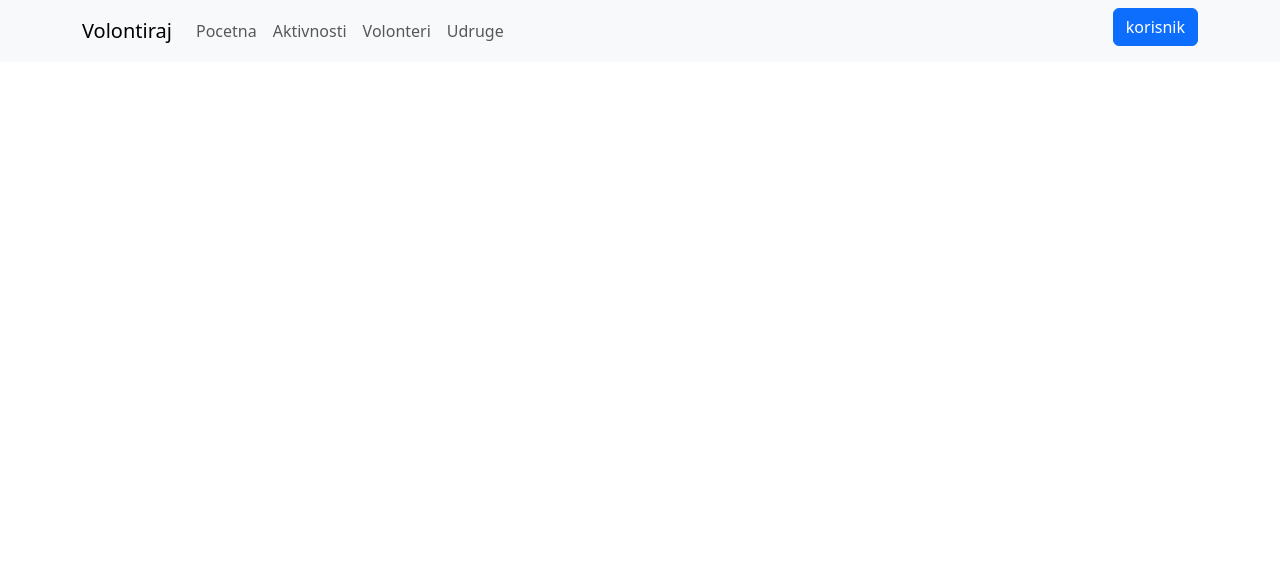
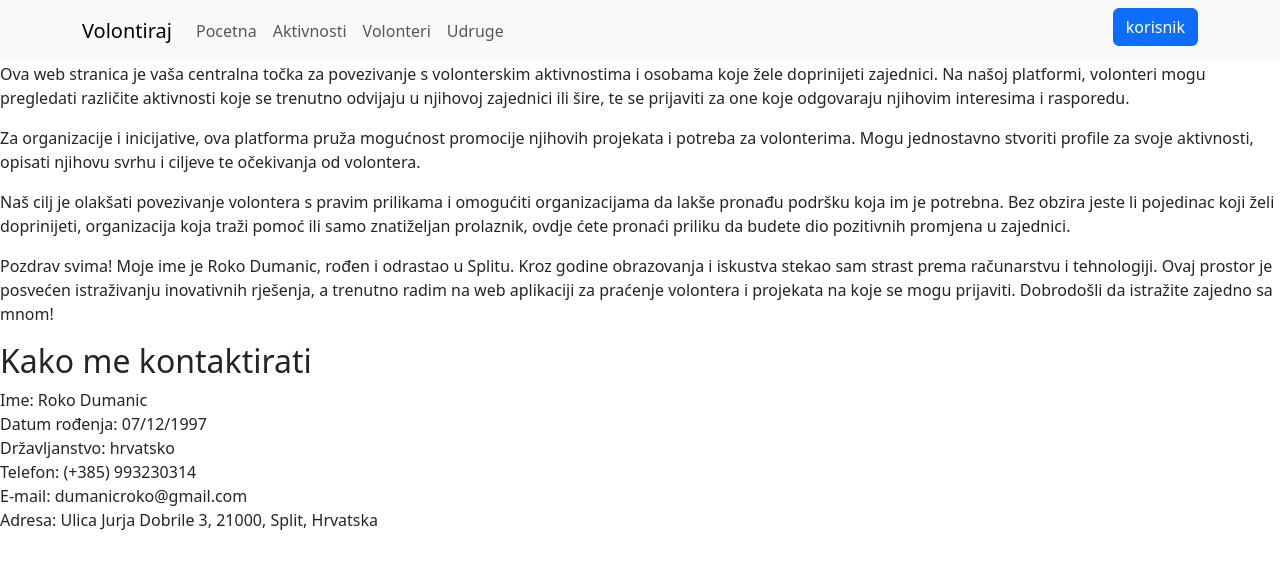
Before and after one commit to rokodumanic/volonteri, a React (Vite) app: page / in a window 1280 px wide. Shown: the top 568 px of the page. Built offline with nearby package versions, Linux system fonts and the light colour scheme; the HTML template or start-up script is replaced by a standard one.

Commit message:
Dodan sadrzaj na pocetnu stranicu, bez stila

```diff
--- a/src/App.jsx
+++ b/src/App.jsx
@@ -1,21 +1,27 @@
-import { useState } from 'react';
+import { useEffect, useState } from 'react';
 import NavBar from './components/NavBar';
 import AppContext from './kontekst';
 import './App.css'
+import Pocetna from './pages/Pocetna';
 
 function App() {
   const [kontekst, setKontekst] = useState({
     uloga: "korisnik",
+    stranica: "pocetna",
     aktivnosti: [],
     volonteri: [],
     udruge: []
   });
 
+/*   useEffect(()=>{console.log("Kontekst", kontekst)},[kontekst]);
+ */
   return (
     <div>
       <AppContext.Provider value={{kontekst, setKontekst}}>
 
         <NavBar />
+
+        <Pocetna />
 
       </AppContext.Provider>
     </div>
--- /dev/null
+++ b/src/components/pocetna/KontaktForma.jsx
@@ -0,0 +1,17 @@
+function KontaktForma(){
+    return (
+        <div>
+          <h2>Kako me kontaktirati</h2>
+          <p>
+            Ime: Roko Dumanic <br />
+            Datum rođenja: 07/12/1997 <br />
+            Državljanstvo: hrvatsko <br />
+            Telefon: (+385) 993230314 <br />
+            E-mail: dumanicroko@gmail.com <br />
+            Adresa: Ulica Jurja Dobrile 3, 21000, Split, Hrvatska <br />
+          </p>
+        </div>
+      );
+}
+
+export default KontaktForma;
--- /dev/null
+++ b/src/components/pocetna/OpisStranice.jsx
@@ -0,0 +1,11 @@
+function OpisStranice(){
+    return(
+        <>
+            <p>Ova web stranica je vaša centralna točka za povezivanje s volonterskim aktivnostima i osobama koje žele doprinijeti zajednici. Na našoj platformi, volonteri mogu pregledati različite aktivnosti koje se trenutno odvijaju u njihovoj zajednici ili šire, te se prijaviti za one koje odgovaraju njihovim interesima i rasporedu.</p>
+            <p>Za organizacije i inicijative, ova platforma pruža mogućnost promocije njihovih projekata i potreba za volonterima. Mogu jednostavno stvoriti profile za svoje aktivnosti, opisati njihovu svrhu i ciljeve te očekivanja od volontera.</p>
+            <p>Naš cilj je olakšati povezivanje volontera s pravim prilikama i omogućiti organizacijama da lakše pronađu podršku koja im je potrebna. Bez obzira jeste li pojedinac koji želi doprinijeti, organizacija koja traži pomoć ili samo znatiželjan prolaznik, ovdje ćete pronaći priliku da budete dio pozitivnih promjena u zajednici.</p>
+        </>
+    );
+}
+
+export default OpisStranice;
--- /dev/null
+++ b/src/components/pocetna/PredstavljanjeAutora.jsx
@@ -0,0 +1,9 @@
+function PredstavljanjeAutora(){
+    return(
+        <p>
+            Pozdrav svima! Moje ime je Roko Dumanic, rođen i odrastao u Splitu. Kroz godine obrazovanja i iskustva stekao sam strast prema računarstvu i tehnologiji. Ovaj prostor je posvećen istraživanju inovativnih rješenja, a trenutno radim na web aplikaciji za praćenje volontera i projekata na koje se mogu prijaviti. Dobrodošli da istražite zajedno sa mnom!
+        </p>
+    );
+}
+
+export default PredstavljanjeAutora;
--- a/src/pages/Pocetna.jsx
+++ b/src/pages/Pocetna.jsx
@@ -1,7 +1,15 @@
+import PredstavljanjeAutora from "../components/pocetna/PredstavljanjeAutora";
+import OpisStranice from "../components/pocetna/OpisStranice";
+import KontaktForma from "../components/pocetna/KontaktForma";
+
 function Pocetna(){
     return(
         <div>
-
+            <OpisStranice />
+            <PredstavljanjeAutora/>
+            <KontaktForma/>
         </div>
     );
 }
+
+export default Pocetna;
```
